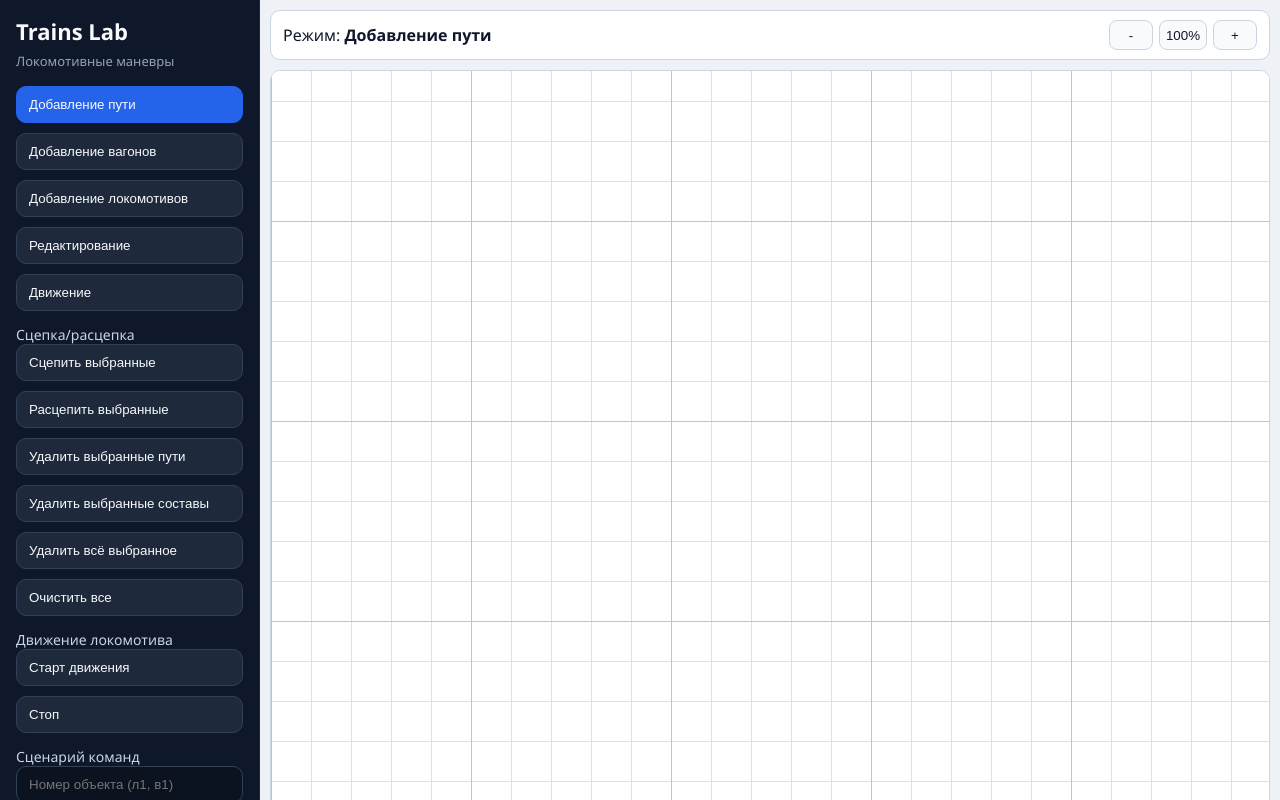
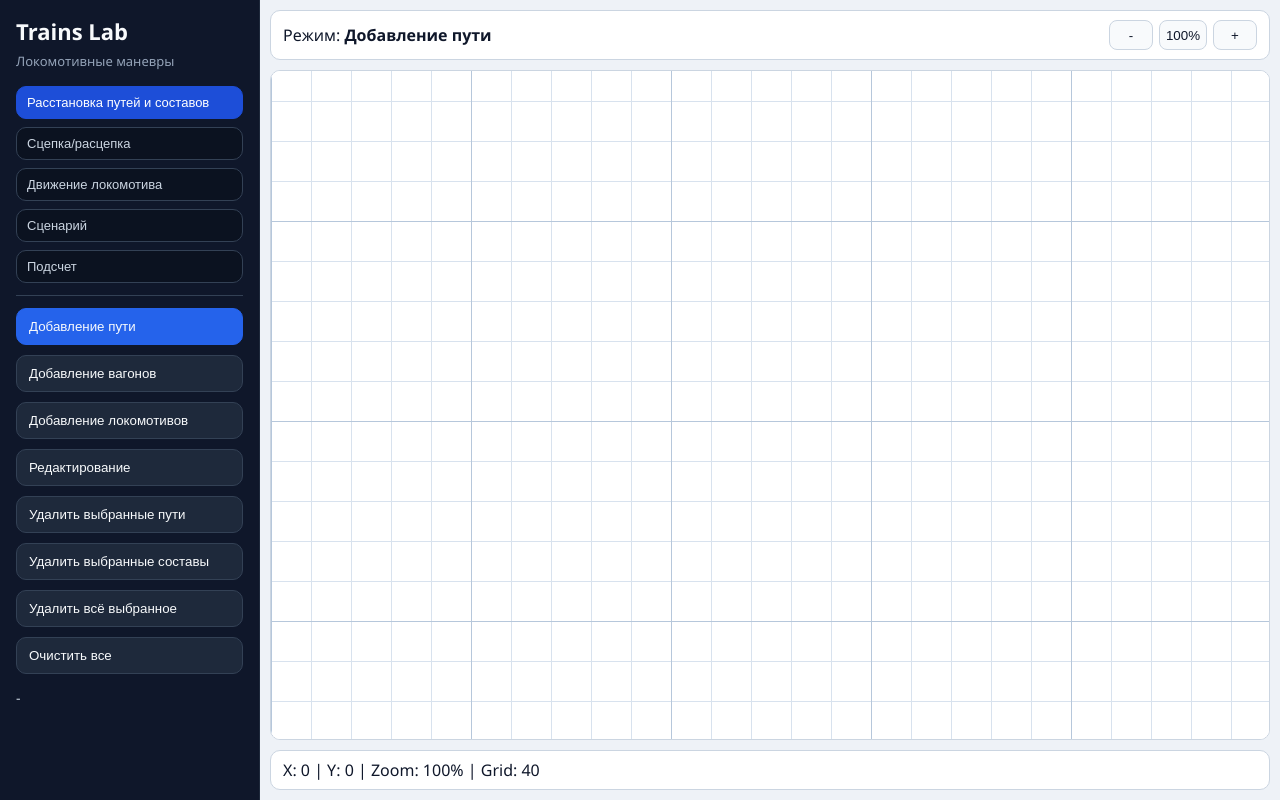
Before and after one commit to Kiborg010/trains, a React app in the folder frontend/: page / in a window 1280 px wide. Shown: the top 800 px of the page. Built offline with nearby package versions, Linux system fonts and the light colour scheme; the HTML template or start-up script is replaced by a standard one.

Commit message:
Add tab-based workspace with strict mode isolation

```diff
--- a/frontend/src/app/styles/index.css
+++ b/frontend/src/app/styles/index.css
@@ -24,6 +24,7 @@ body,
   background: #0f172a;
   color: #f8fafc;
   border-right: 1px solid #1e293b;
+  overflow-y: auto;
 }
 
 .title {
@@ -56,6 +57,36 @@ body,
 .toolButton.active {
   background: #2563eb;
   border-color: #2563eb;
+}
+
+.tabs {
+  display: flex;
+  flex-direction: column;
+  gap: 8px;
+  margin-bottom: 12px;
+}
+
+.panelContent {
+  border-top: 1px solid #334155;
+  padding-top: 12px;
+  margin-top: 4px;
+}
+
+.tabButton {
+  border: 1px solid #334155;
+  border-radius: 10px;
+  background: #0b1220;
+  color: #cbd5e1;
+  padding: 8px 10px;
+  text-align: left;
+  cursor: pointer;
+  font-size: 13px;
+}
+
+.tabButton.active {
+  background: #1d4ed8;
+  border-color: #1d4ed8;
+  color: #ffffff;
 }
 
 .toolInput {
--- a/frontend/src/widgets/editor-layout/ui/EditorLayout.jsx
+++ b/frontend/src/widgets/editor-layout/ui/EditorLayout.jsx
@@ -77,6 +77,7 @@ export default function EditorLayout() {
   const [dragState, setDragState] = useState(null);
   const [selectionBox, setSelectionBox] = useState(null);
   const [isPanning, setIsPanning] = useState(false);
+  const [activePanel, setActivePanel] = useState("maneuvers");
 
   const [vehicles, setVehicles] = useState([]);
   const [selectedVehicleIds, setSelectedVehicleIds] = useState([]);
@@ -92,9 +93,13 @@ export default function EditorLayout() {
 
   const viewWidth = viewport.width / zoom;
   const viewHeight = viewport.height / zoom;
-  const isEditMode = mode === "edit";
-  const isPlaceMode = mode === "placeWagon" || mode === "placeLocomotive";
-  const isMoveMode = mode === "move";
+  const isManeuversPanel = activePanel === "maneuvers";
+  const isCouplingPanel = activePanel === "coupling";
+  const isMovementPanel = activePanel === "movement";
+  const isEditMode = isManeuversPanel && mode === "edit";
+  const isPlaceMode =
+    isManeuversPanel && (mode === "placeWagon" || mode === "placeLocomotive");
+  const isMoveMode = isMovementPanel && mode === "move";
 
   const selectedSegmentSet = useMemo(() => new Set(selectedSegmentIds), [selectedSegmentIds]);
   const selectedVehicleSet = useMemo(() => new Set(selectedVehicleIds), [selectedVehicleIds]);
@@ -165,6 +170,9 @@ export default function EditorLayout() {
       if (event.key !== "Delete") {
         return;
       }
+      if (!isManeuversPanel) {
+        return;
+      }
 
       if (selectedVehicleIds.length > 0) {
         event.preventDefault();
@@ -180,7 +188,7 @@ export default function EditorLayout() {
 
     window.addEventListener("keydown", handleKeyDown);
     return () => window.removeEventListener("keydown", handleKeyDown);
-  }, [selectedSegmentIds, selectedVehicleIds]);
+  }, [isManeuversPanel, selectedSegmentIds, selectedVehicleIds]);
 
   useEffect(() => {
     if (!isPanning) {
@@ -448,7 +456,7 @@ export default function EditorLayout() {
   }
 
   async function handleCanvasClick(event) {
-    if (mode !== "drawTrack" || isPanning || isMoving) {
+    if (!isManeuversPanel || mode !== "drawTrack" || isPanning || isMoving) {
       return;
     }
 
@@ -717,6 +725,10 @@ export default function EditorLayout() {
       return;
     }
 
+    if (!(isManeuversPanel || isCouplingPanel)) {
+      return;
+    }
+
     if (event.shiftKey) {
       setSelectedVehicleIds((prev) => {
         if (prev.includes(vehicleId)) {
@@ -858,6 +870,33 @@ export default function EditorLayout() {
     }
   }
 
+  function switchPanel(nextPanel) {
+    if (nextPanel === activePanel) {
+      return;
+    }
+    setActivePanel(nextPanel);
+
+    if (nextPanel === "maneuvers") {
+      if (!["drawTrack", "placeWagon", "placeLocomotive", "edit"].includes(mode)) {
+        switchMode("drawTrack");
+      }
+      return;
+    }
+
+    if (nextPanel === "movement") {
+      switchMode("move");
+      return;
+    }
+
+    stopMovement(false);
+    setMode("view");
+    setStartPoint(null);
+    setDragState(null);
+    setSelectionBox(null);
+    setSelectedSegmentIds([]);
+    setSelectedVehicleIds([]);
+  }
+
   function zoomIn() {
     setZoom((prev) => clamp(Number((prev + ZOOM_STEP).toFixed(2)), MIN_ZOOM, MAX_ZOOM));
   }
@@ -881,14 +920,55 @@ export default function EditorLayout() {
           ? "Добавление локомотивов"
           : mode === "move"
             ? "Движение"
-            : "Редактирование";
+            : mode === "edit"
+              ? "Редактирование"
+              : "Просмотр";
 
   return (
     <div className="layout">
       <aside className="sidebar">
         <h1 className="title">Trains Lab</h1>
         <p className="subtitle">Локомотивные маневры</p>
+        <div className="tabs">
+          <button
+            type="button"
+            className={`tabButton ${activePanel === "maneuvers" ? "active" : ""}`}
+            onClick={() => switchPanel("maneuvers")}
+          >
+            Расстановка путей и составов
+          </button>
+          <button
+            type="button"
+            className={`tabButton ${activePanel === "coupling" ? "active" : ""}`}
+            onClick={() => switchPanel("coupling")}
+          >
+            Сцепка/расцепка
+          </button>
+          <button
+            type="button"
+            className={`tabButton ${activePanel === "movement" ? "active" : ""}`}
+            onClick={() => switchPanel("movement")}
+          >
+            Движение локомотива
+          </button>
+          <button
+            type="button"
+            className={`tabButton ${activePanel === "scenario" ? "active" : ""}`}
+            onClick={() => switchPanel("scenario")}
+          >
+            Сценарий
+          </button>
+          <button
+            type="button"
+            className={`tabButton ${activePanel === "metrics" ? "active" : ""}`}
+            onClick={() => switchPanel("metrics")}
+          >
+            Подсчет
+          </button>
+        </div>
 
+        <div className="panelContent">
+          {activePanel === "maneuvers" && (
             <div className="tools">
               <button
                 type="button"
@@ -918,23 +998,6 @@ export default function EditorLayout() {
               >
                 Редактирование
               </button>
-          <button
-            type="button"
-            className={`toolButton ${mode === "move" ? "active" : ""}`}
-            onClick={() => switchMode("move")}
-          >
-            Движение
-          </button>
-        </div>
-
-        <p className="counter">Сцепка/расцепка</p>
-        <div className="tools">
-          <button type="button" className="toolButton" onClick={coupleSelectedVehicles}>
-            Сцепить выбранные
-          </button>
-          <button type="button" className="toolButton" onClick={decoupleSelectedVehicles}>
-            Расцепить выбранные
-          </button>
               <button type="button" className="toolButton" onClick={deleteSelectedSegments}>
                 Удалить выбранные пути
               </button>
@@ -948,9 +1011,28 @@ export default function EditorLayout() {
                 Очистить все
               </button>
             </div>
+          )}
 
-        <p className="counter">Движение локомотива</p>
+          {activePanel === "coupling" && (
             <div className="tools">
+              <button type="button" className="toolButton" onClick={coupleSelectedVehicles}>
+                Сцепить выбранные
+              </button>
+              <button type="button" className="toolButton" onClick={decoupleSelectedVehicles}>
+                Расцепить выбранные
+              </button>
+            </div>
+          )}
+
+          {activePanel === "movement" && (
+            <div className="tools">
+              <button
+                type="button"
+                className={`toolButton ${mode === "move" ? "active" : ""}`}
+                onClick={() => switchMode("move")}
+              >
+                Режим движения
+              </button>
               <button type="button" className="toolButton" onClick={startLocomotiveMovement}>
                 Старт движения
               </button>
@@ -958,8 +1040,9 @@ export default function EditorLayout() {
                 Стоп
               </button>
             </div>
+          )}
 
-        <p className="counter">Сценарий команд</p>
+          {activePanel === "scenario" && (
             <div className="tools">
               <input
                 className="toolInput"
@@ -979,12 +1062,14 @@ export default function EditorLayout() {
                 onChange={(event) => setScenarioToSlot(event.target.value)}
                 placeholder="Куда (x.xx:y.yy)"
               />
-
               <button type="button" className="toolButton" onClick={runSimpleScenario}>
                 Выполнить сценарий
               </button>
             </div>
+          )}
 
+          {activePanel === "metrics" && (
+            <div className="tools">
               <p className="counter">Путей: {segments.length}</p>
               <p className="counter">Составов: {vehicles.length}</p>
               <p className="counter">Сцепок: {couplings.length}</p>
@@ -992,6 +1077,10 @@ export default function EditorLayout() {
               <p className="counter">Локомотив: {selectedLocomotiveId ? "выбран" : "не выбран"}</p>
               <p className="counter">Цель: {targetSlotId ? "выбрана" : "не выбрана"}</p>
               <p className="counter">Пройдено ячеек: {movementCellsPassed}</p>
+            </div>
+          )}
+        </div>
+
         <p className="counter">{movementHint || "-"}</p>
       </aside>
 
```
Lines whose indentation alone changed are shown as unchanged.
